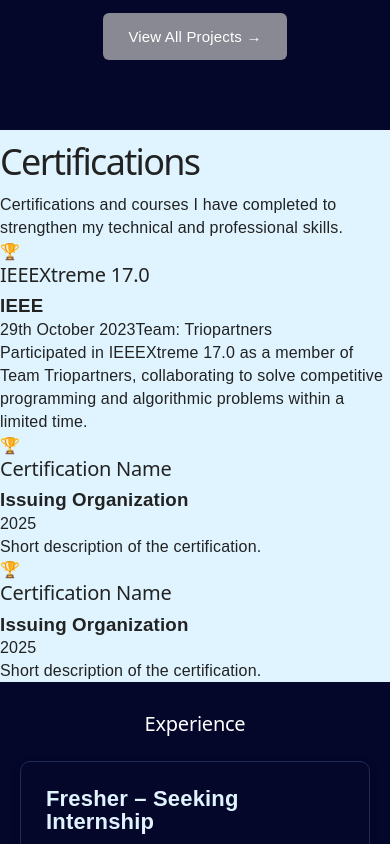
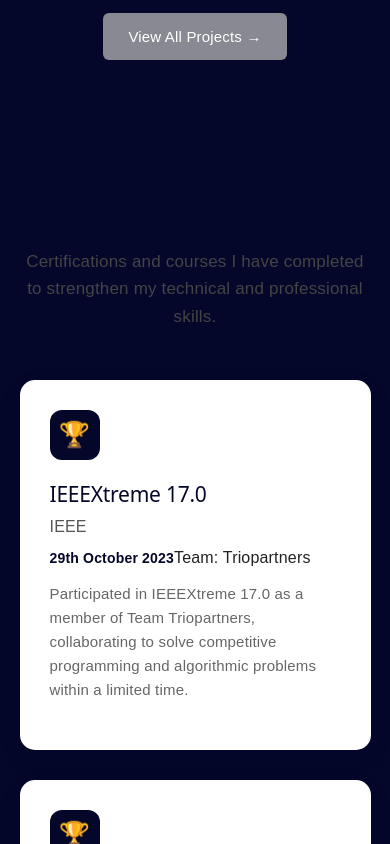
Before and after one commit to ishqafathima/My-Portfolio, a React (Vite) app: page / in a window 390 px wide. Shown: the part 4380-5224 px from the top of the page. Built offline with nearby package versions, Linux system fonts and the light colour scheme.

Commit message:
update portfolio

```diff
--- a/src/sections/Certifications/Certifications.css
+++ b/src/sections/Certifications/Certifications.css
@@ -1,82 +1,154 @@
+.certifications {
+  min-height: calc(100vh - 70px);
+  padding: 70px 8%;
+  background-color: #04072a;
+}
+
+.certifications-content {
+  max-width: 1100px;
+  margin: 0 auto;
+}
+
+.certifications-content h1 {
+  text-align: center;
+  font-size: 40px;
+  color: #04072a;
+  margin-bottom: 15px;
+}
+
+.certifications-intro {
+  text-align: center;
+  max-width: 700px;
+  margin: 0 auto 50px;
+  font-size: 17px;
+  color: #444;
+  line-height: 1.6;
+}
+
+/* Certification Grid */
+
+.certification-grid {
+  display: grid;
+  grid-template-columns: repeat(2, 1fr);
+  gap: 30px;
+}
+
+/* Card */
+
+.certification-card {
+  background-color: #ffffff;
+  border-radius: 15px;
+  padding: 30px;
+  display: flex;
+  gap: 22px;
+  align-items: flex-start;
+
+  box-shadow: 0 8px 25px rgba(4, 7, 42, 0.08);
+
+  transition: transform 0.3s ease,
+              box-shadow 0.3s ease;
+}
+
+.certification-card:hover {
+  transform: translateY(-6px);
+  box-shadow: 0 12px 30px rgba(4, 7, 42, 0.15);
+}
+
+/* Icon */
+
+.certificate-icon {
+  width: 55px;
+  height: 55px;
+  min-width: 55px;
+
+  display: flex;
+  align-items: center;
+  justify-content: center;
+
+  background-color: #04072a;
+  border-radius: 12px;
+
+  font-size: 25px;
+}
+
+/* Information */
+
+.certificate-info h2 {
+  margin: 0 0 8px;
+  font-size: 21px;
+  color: #04072a;
+}
+
+.certificate-info h3 {
+  margin: 0 0 8px;
+  font-size: 16px;
+  font-weight: 500;
+  color: #555;
+}
+
+.certificate-date {
+  display: inline-block;
+  font-size: 14px;
+  color: #04072a;
+  font-weight: 600;
+  margin-bottom: 12px;
+}
+
+.certificate-info p {
+  font-size: 15px;
+  line-height: 1.6;
+  color: #666;
+  margin-bottom: 18px;
+}
+
+/* Button */
 
 .view-certificate {
-  margin-top: 15px;
-  padding: 10px 20px;
+  padding: 9px 17px;
   border: none;
-  border-radius: 8px;
+  border-radius: 7px;
+
   background-color: #04072a;
   color: white;
+
   font-size: 14px;
   cursor: pointer;
-  transition: 0.3s;
+
+  transition: background-color 0.3s ease;
 }
 
 .view-certificate:hover {
-  background-color: #1b3a8a;
-  transform: translateY(-2px);
+  background-color: #151a55;
 }
 
-/* PDF Popup */
+/* Responsive */
 
-.certificate-modal {
-  position: fixed;
-  top: 0;
-  left: 0;
+@media (max-width: 768px) {
 
-  width: 100%;
-  height: 100%;
+  .certifications {
+    padding: 60px 5%;
+  }
 
-  background: rgba(0, 0, 0, 0.8);
+  .certification-grid {
+    grid-template-columns: 1fr;
+  }
 
-  display: flex;
-  justify-content: center;
-  align-items: center;
+  .certifications-content h1 {
+    font-size: 34px;
+  }
 
-  z-index: 9999;
-  padding: 20px;
 }
 
-.certificate-modal-content {
-  position: relative;
+@media (max-width: 480px) {
 
-  width: 90%;
-  height: 90%;
+  .certification-card {
+    flex-direction: column;
+  }
 
-  background: white;
-  border-radius: 12px;
-  padding: 15px;
+  .certificate-icon {
+    width: 50px;
+    height: 50px;
+    min-width: 50px;
+  }
+
 }
-
-.certificate-pdf {
-  width: 100%;
-  height: 100%;
-  border: none;
-  border-radius: 8px;
-}
-
-/* Close Button */
-
-.close-certificate {
-  position: absolute;
-
-  top: -15px;
-  right: -15px;
-
-  width: 35px;
-  height: 35px;
-
-  border: none;
-  border-radius: 50%;
-
-  background: #04072a;
-  color: white;
-
-  font-size: 24px;
-  cursor: pointer;
-
-  z-index: 10;
-}
-
-.close-certificate:hover {
-  background: #1b3a8a;
-}
```
